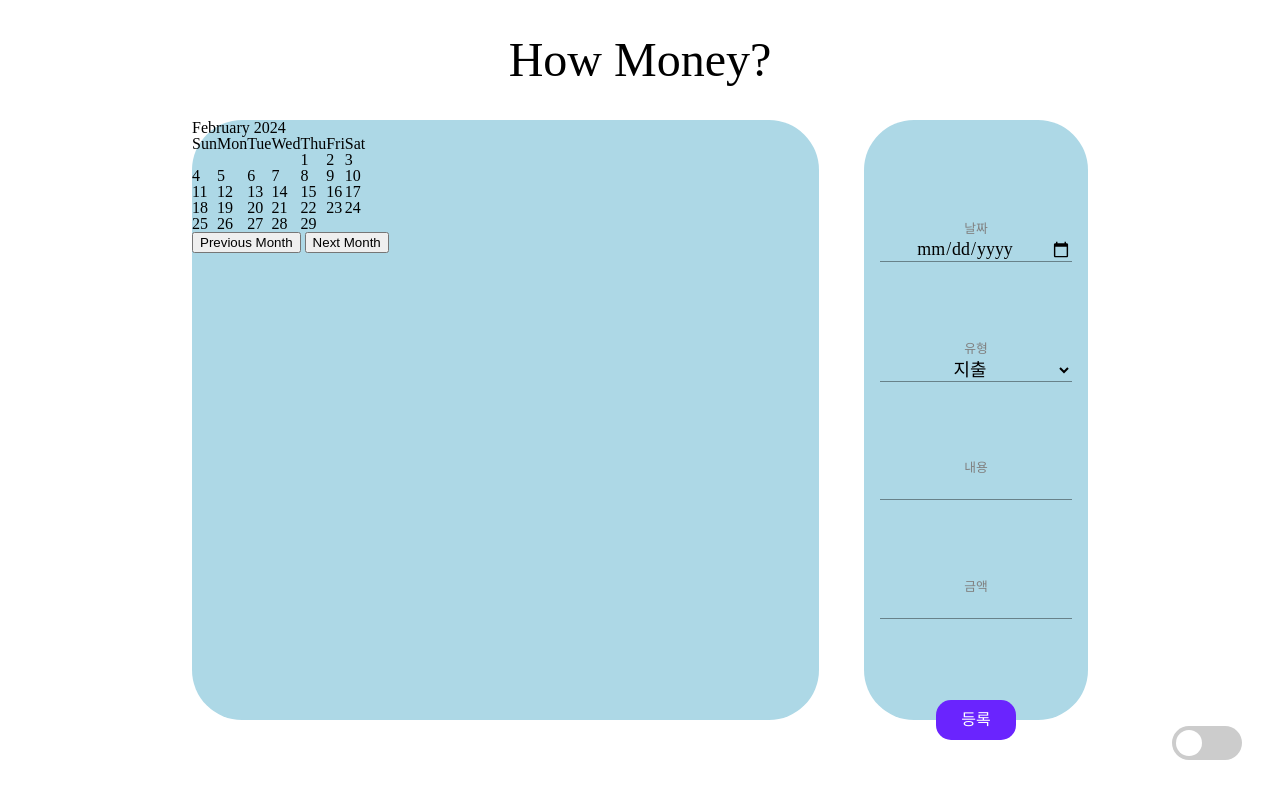
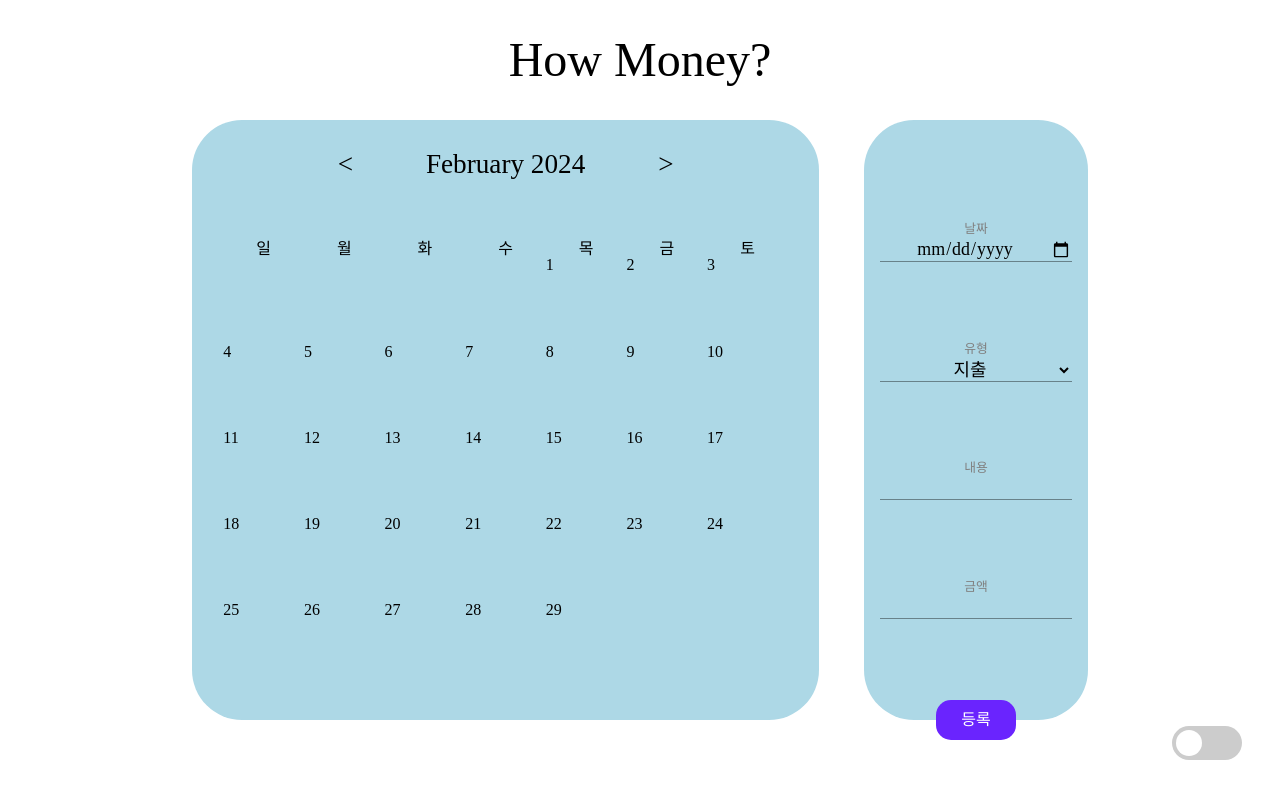
Before and after one commit to dodoli98/How-Money, a plain HTML site: page index.html in a window 1280 px wide. Drawn offline with nearby package versions, Linux system fonts and the light colour scheme; a web font is replaced by a local one.

Commit message:
20240207

```diff
--- a/index.html
+++ b/index.html
@@ -31,27 +31,47 @@
 
 
         <!-- header -->
-        <div class="header">
+        <header class="header">
             <h1>
                 How Money?
             </h1>
-        </div>
+        </header>
 
         <!-- main -->
-        <div class="mainWrapper">
-
+        <main class="mainWrapper">
 
 
             <div class="calendarWrapper">
+
+                <div class="calendar-header">
+                    <button id="prevMonth">&lt;</button>
+                    <h2 id="currentMonth"></h2>
+                    <button id="nextMonth">&gt;</button>
+                </div>
+
                 <!-- calendar -->
                 <div class="calendar">
 
+                    <table>
+                        <thead>
+                            <tr>
+                                <th>일</th>
+                                <th>월</th>
+                                <th>화</th>
+                                <th>수</th>
+                                <th>목</th>
+                                <th>금</th>
+                                <th>토</th>
+                              </tr>
+                        </thead>
+                        <tbody id="calendarBody">
+
+                        </tbody>
+                    </table>
 
                 </div>
+            </div>
 
-                <button id="prevMonth">Previous Month</button>
-                <button id="nextMonth">Next Month</button>
-            </div>
 
 
 
@@ -87,7 +107,7 @@
             </div>
 
 
-        </div> <!-- #mainWrapper -->
+        </main> <!-- #mainWrapper -->
 
 
 
--- a/main.js
+++ b/main.js
@@ -1,4 +1,7 @@
 $(document).ready(function() {
+
+    // toggle button ------------------------------------------------------------
+
     const $toggle = $('#togglebtn');
     const $body = $('body');
     const $logo = $('.header > h1');
@@ -18,7 +21,7 @@ $(document).ready(function() {
         }
     });
 
-    // 달력 만들기 ------------------------------------------------------------
+    // calendar ------------------------------------------------------------
 
     // 현재 날짜 가져오기
     var currentDate = new Date();
@@ -51,13 +54,16 @@ $(document).ready(function() {
     });
 });
 
+
+
+
 // 캘린더 표시 함수
 function displayCalendar(year, month) {
     var monthNames = ['January', 'February', 'March', 'April', 'May', 'June', 'July', 'August', 'September', 'October', 'November', 'December'];
     var monthDays = ['Sun', 'Mon', 'Tue', 'Wed', 'Thu', 'Fri', 'Sat'];
 
     // 헤더 업데이트
-    $('.calendar').html('<h2>' + monthNames[month] + ' ' + year + '</h2>');
+    $('#currentMonth').html('<h2>' + monthNames[month] + ' ' + year + '</h2>');
 
     // 날짜 표시
     var firstDay = new Date(year, month, 1).getDay();
@@ -65,9 +71,9 @@ function displayCalendar(year, month) {
 
     var table = '<table>';
     table += '<tr>';
-    for (var i = 0; i < monthDays.length; i++) {
-        table += '<th>' + monthDays[i] + '</th>';
-    }
+    // for (var i = 0; i < monthDays.length; i++) {
+    //     table += '<th>' + monthDays[i] + '</th>';
+    // }
     table += '</tr><tr>';
 
     var dayCount = 1;
@@ -90,5 +96,5 @@ function displayCalendar(year, month) {
     }
     table += '</tr></table>';
 
-    $('.calendar').append(table);
+    $('#calendarBody').append(table);
 }
--- a/style.css
+++ b/style.css
@@ -4,6 +4,14 @@
     font-weight: normal;
     font-style: normal;
 }
+
+@font-face {
+    font-family: 'omyu_pretty';
+    src: url('https://cdn.jsdelivr.net/gh/projectnoonnu/noonfonts_2304-01@1.0/omyu_pretty.woff2') format('woff2');
+    font-weight: normal;
+    font-style: normal;
+}
+
 
 @keyframes jelly {
     25% {
@@ -143,6 +151,77 @@ input:checked+.slider:before {
     padding: 1em;
 }
 
+/* ------------------- calendar ------------------- */
+.calendar-header {
+    height: 15%;
+
+    display: flex;
+    justify-content: center;
+    align-items: center;
+    text-align: center;
+
+}
+
+#currentMonth {
+    width: 40%;
+    font-size: 1.7em;
+    margin: 0 1em;
+
+    font-family: 'omyu_pretty';
+    /* font-family: 'seolleimcool-SemiBold'; */
+
+}
+
+#prevMonth, #nextMonth {
+    all: unset;
+
+    font-size: 1.7em;
+    background-color: transparent;
+    border: none;
+
+
+    cursor: pointer;
+
+}
+
+
+.calendar {
+    height: 85%;
+    padding: 5%;
+    box-sizing: border-box;
+}
+
+table {
+    height: 100%;
+    width: 100%;
+}
+
+/* calendar-header를 flexbox로 설정하여 요소를 가로로 나열합니다. */
+thead > tr {
+    display: flex;
+    justify-content: space-between; /* 각 요소를 좌우로 최대한 펼쳐서 배치합니다. */
+    align-items: center; /* 요소를 수직으로 가운데로 정렬합니다. */
+    text-align: center;
+
+}
+
+.calendar th {
+    width: calc(100% / 7); /* 요일이 7개이므로 100%를 7등분하여 각각의 너비를 계산합니다. */
+}
+
+
+
+
+
+
+
+
+
+
+
+
+
+
 /* ------------------- form ------------------- */
 #inputForm {
     height: 70%;
```
Also changed, not shown: temp.html (added, +99 -0 lines).
